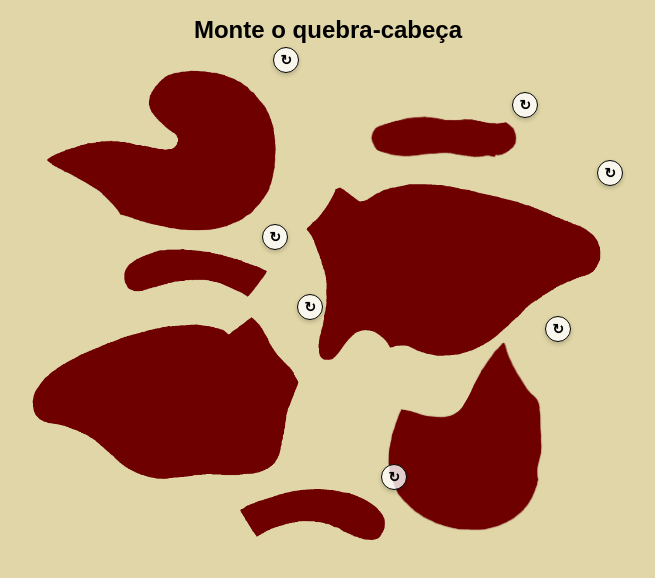
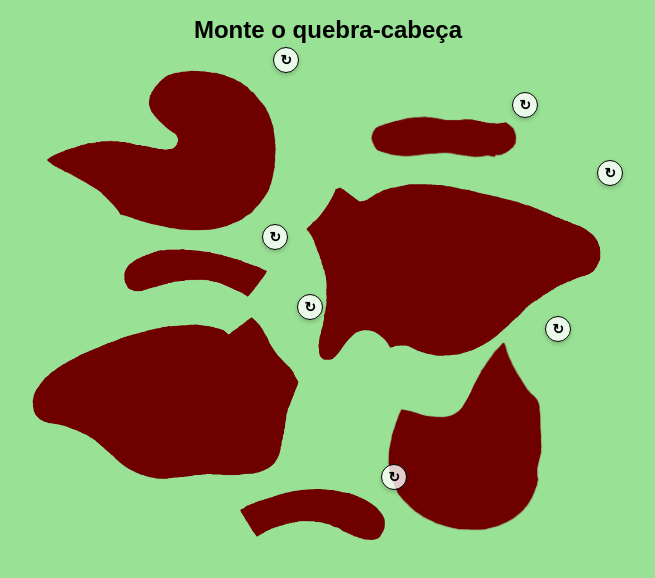
Before and after one commit to Katw24/ao, a plain HTML site: page page5.html in a window 1280 px wide. Shown: the whole page, without its empty margins (312-967 px from the left). Drawn offline with Linux system fonts and the light colour scheme.

Commit message:
Update page5.html

```diff
--- a/page5.html
+++ b/page5.html
@@ -2,10 +2,10 @@
 <html>
   <head>
     <link rel="stylesheet" type="text/css" href="index.css" />
-    <title>Teste Arranjo de Figuras</title>
+    <title>Teste Armar Objetos</title>
     <style>
        body {
-        background-color: #E0D6A7;
+        background-color: #99E194;
       }
       .image-container {
         position: absolute;
```
